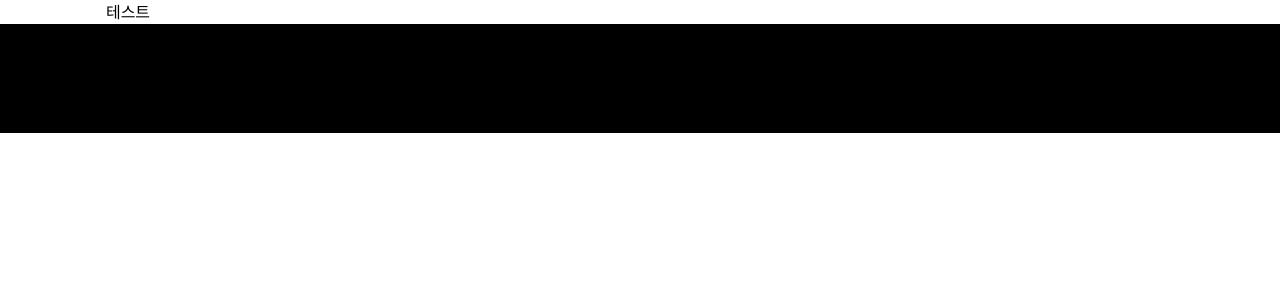
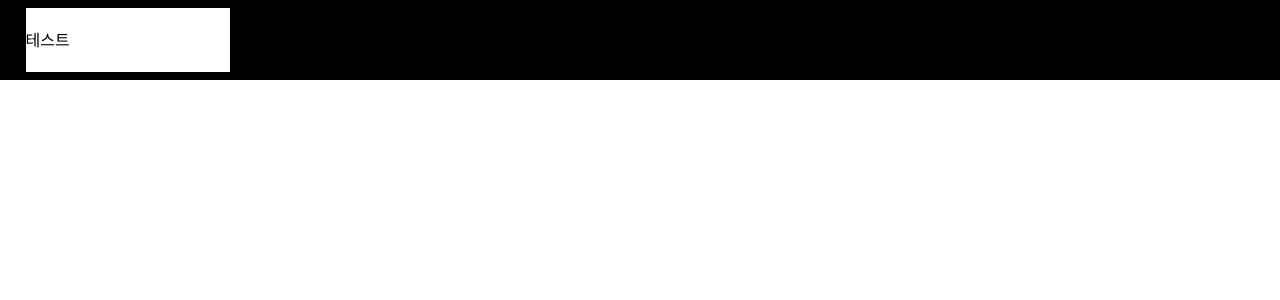
Before and after one commit to eonduck2/brace-myself, a React app: page / in a window 1280 px wide. Shown: the top 300 px of the page. Built offline with nearby package versions, Linux system fonts and the light colour scheme.

Commit message:
:package: 이종수: 헤더 컴포넌트 grid 레이아웃 스타일 조정

```diff
--- a/src/client/components/header/Header.style.ts
+++ b/src/client/components/header/Header.style.ts
@@ -1,5 +1,11 @@
 import styled from "styled-components";
+import { StyledGrid } from "../container/Container.style";
 
-const StyledHeader = styled.header``;
+const StyledHeader = styled(StyledGrid)`
+  grid-template-columns: repeat(5, 1fr);
+  place-items: center;
+  width: 100%;
+  height: 10%;
+`;
 
 export default StyledHeader;
--- a/src/client/components/header/Header.tsx
+++ b/src/client/components/header/Header.tsx
@@ -10,10 +10,8 @@ import {
 
 const Header: React.FC<IHeader> = () => {
   return (
-    <StyledHeader className="bg-black w-full h-1/6">
-      <FlexContainer>
-        <HeaderButton />
-      </FlexContainer>
+    <StyledHeader className="bg-black">
+      <HeaderButton />
     </StyledHeader>
   );
 };
--- a/src/client/components/header/headerButton/HeaderButtonContainer.style.ts
+++ b/src/client/components/header/headerButton/HeaderButtonContainer.style.ts
@@ -1,9 +1,9 @@
 import styled from "styled-components";
-import { StyledFlex, StyledGrid } from "../../container/Container.style";
+import { StyledFlex } from "../../container/Container.style";
 
-const StyledHeaderButtonContainer = styled(StyledGrid)`
-  width: 100%;
-  height: 10%;
+const StyledHeaderButtonContainer = styled(StyledFlex)`
+  width: 80%;
+  height: 80%;
   grid-template-columns: repeat(5, 1fr);
 `;
 
```
